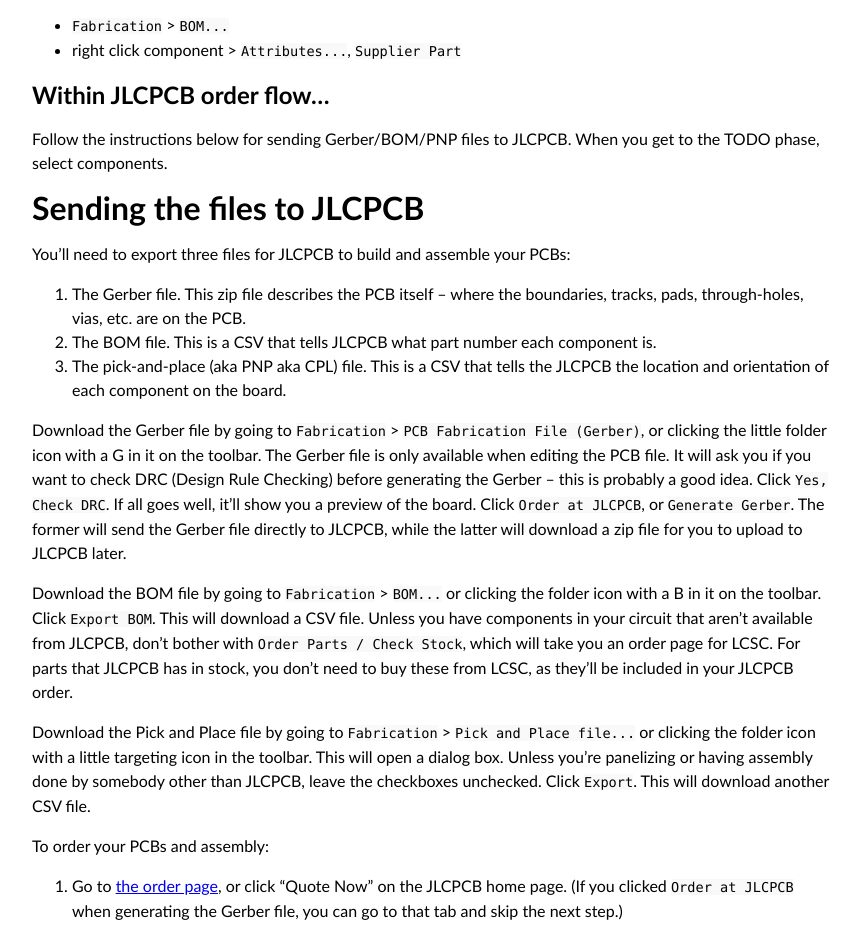
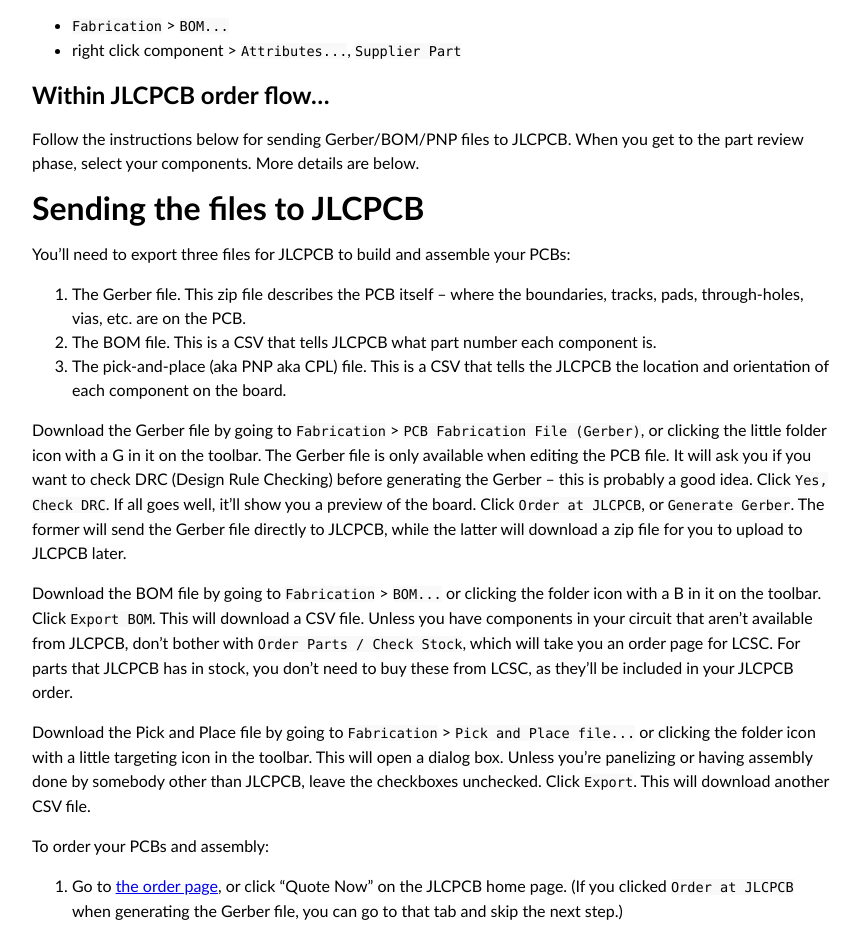
Before and after one commit to EvanKrall/evankrall.github.io, a plain HTML site: page posts/jlcpcb-smt/index.html in a window 1280 px wide. Shown: the part 4292-5219 px from the top of the page, without its empty margins (208-1069 px from the left). Drawn offline with Linux system fonts and the light colour scheme.

Commit message:
clean up outstanding TODO

```diff
--- a/posts/jlcpcb-smt/index.html
+++ b/posts/jlcpcb-smt/index.html
@@ -152,7 +152,9 @@ I&rsquo;ve found this frequently thinks a component is not available for assembl
 <li>right click component &gt; <code>Attributes...</code>, <code>Supplier Part</code></li>
 </ul>
 <h2 id="within-jlcpcb-order-flow">Within JLCPCB order flow&hellip;</h2>
-<p>Follow the instructions below for sending Gerber/BOM/PNP files to JLCPCB. When you get to the TODO phase, select components.</p>
+<p>Follow the instructions below for sending Gerber/BOM/PNP files to JLCPCB.
+When you get to the part review phase, select your components.
+More details are below.</p>
 <h1 id="sending-the-files-to-jlcpcb">Sending the files to JLCPCB</h1>
 <p>You&rsquo;ll need to export three files for JLCPCB to build and assemble your PCBs:</p>
 <ol>
```
